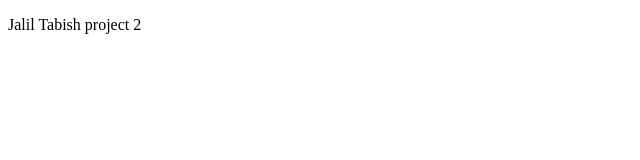
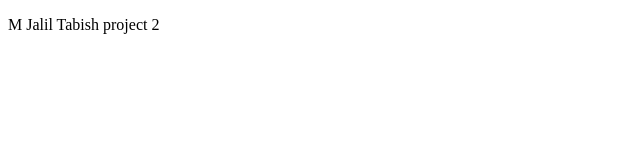
Before and after one commit to mjalil723/project-2, a plain HTML site: page index.html in a window 1280 px wide. Shown: the full height of the page, 0-640 px from the left. Drawn offline with Linux system fonts and the light colour scheme.

Commit message:
change name

```diff
--- a/index.html
+++ b/index.html
@@ -6,6 +6,6 @@
     <title>Document</title>
 </head>
 <body>
-    <p>Jalil Tabish project 2</p>
+    <p> M Jalil Tabish project 2</p>
 </body>
 </html>
```
